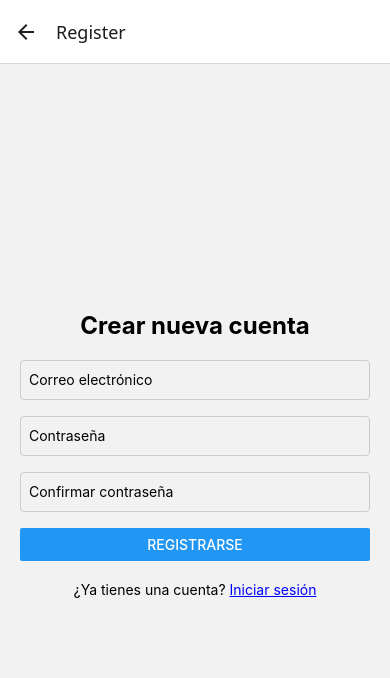
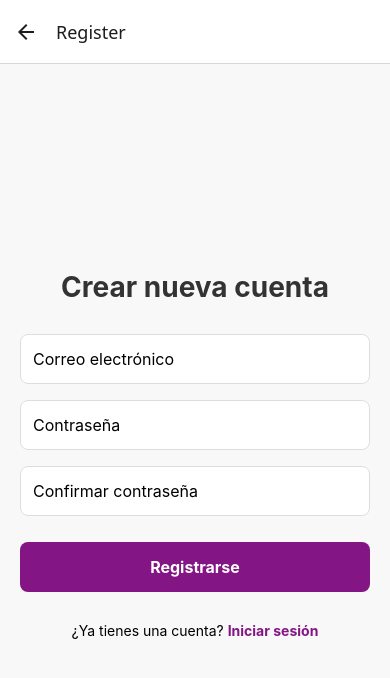
Before and after one commit to scalifag/patmos-app, a React Native app: screen /Register in a window 390 px wide. Shown: the top 678 px of the page. Built offline with nearby package versions, Linux system fonts and the light colour scheme; no server answers.

Commit message:
supabase connect, logout

```diff
--- a/src/auth/LoginScreen.tsx
+++ b/src/auth/LoginScreen.tsx
@@ -14,8 +14,8 @@ import {
   ScrollView,
   SafeAreaView
 } from 'react-native';
-import { isUserLoggedInOffline } from './authService';
-import { supabase } from '../api/supabaseClient';
+import { isUserLoggedInOffline } from '@/auth/authService';
+import { supabase } from '@/api/supabaseClient';
 
 export default function LoginScreen({ navigation }: any) {
   const [email, setEmail] = useState('');
@@ -160,18 +160,12 @@ export default function LoginScreen({ navigation }: any) {
             </TouchableOpacity>
           )}
 
-          <TouchableOpacity
-            style={styles.networkCheckButton}
-            onPress={checkNetwork}
-          >
-            <Text style={styles.networkCheckText}>Verificar conexión</Text>
-          </TouchableOpacity>
 
           <View style={styles.registerContainer}>
             <Text>¿No tienes una cuenta? </Text>
             <Text
               style={styles.registerLink}
-              onPress={() => navigation.navigate('Register')}
+              onPress={() => navigation.replace('Register')}
             >
               Regístrate
             </Text>
--- a/src/auth/RegisterScreen.tsx
+++ b/src/auth/RegisterScreen.tsx
@@ -1,6 +1,18 @@
 import React, { useState } from 'react';
-import { View, TextInput, Button, Text, Alert, StyleSheet } from 'react-native';
-import { signUp } from './authService';
+import {
+  View,
+  TextInput,
+  Text,
+  Alert,
+  StyleSheet,
+  ActivityIndicator,
+  TouchableOpacity,
+  Platform,
+  KeyboardAvoidingView,
+  ScrollView,
+  SafeAreaView
+} from 'react-native';
+import { signUp } from '@/auth/authService';
 
 export default function RegisterScreen({ navigation }: any) {
   const [email, setEmail] = useState('');
@@ -54,7 +66,12 @@ export default function RegisterScreen({ navigation }: any) {
   };
 
   return (
-    <View style={styles.container}>
+    <SafeAreaView style={styles.container}>
+      <KeyboardAvoidingView
+        behavior={Platform.OS === 'ios' ? 'padding' : 'height'}
+        style={styles.keyboardView}
+      >
+        <ScrollView contentContainerStyle={styles.scrollView}>
           <Text style={styles.title}>Crear nueva cuenta</Text>
 
           {error ? <Text style={styles.errorText}>{error}</Text> : null}
@@ -66,6 +83,7 @@ export default function RegisterScreen({ navigation }: any) {
             keyboardType="email-address"
             autoCapitalize="none"
             style={styles.input}
+            editable={!loading}
           />
 
           <TextInput
@@ -74,6 +92,7 @@ export default function RegisterScreen({ navigation }: any) {
             onChangeText={setPassword}
             secureTextEntry
             style={styles.input}
+            editable={!loading}
           />
 
           <TextInput
@@ -82,58 +101,94 @@ export default function RegisterScreen({ navigation }: any) {
             onChangeText={setConfirmPassword}
             secureTextEntry
             style={styles.input}
+            editable={!loading}
           />
 
-      <Button
-        title={loading ? "Registrando..." : "Registrarse"}
+          {loading ? (
+            <ActivityIndicator size="large" color="#841584" style={styles.loader} />
+          ) : (
+            <TouchableOpacity
+              style={styles.registerButton}
               onPress={handleRegister}
               disabled={loading}
-      />
+            >
+              <Text style={styles.registerButtonText}>Registrarse</Text>
+            </TouchableOpacity>
+          )}
 
           <View style={styles.loginLink}>
             <Text>¿Ya tienes una cuenta? </Text>
-        <Text
-          style={styles.linkText}
-          onPress={() => navigation.navigate('Login')}
-        >
-          Iniciar sesión
-        </Text>
+            <TouchableOpacity onPress={() => navigation.replace('Login')}>
+              <Text style={styles.linkText}>Iniciar sesión</Text>
+            </TouchableOpacity>
           </View>
-    </View>
+        </ScrollView>
+      </KeyboardAvoidingView>
+    </SafeAreaView>
   );
 }
 
 const styles = StyleSheet.create({
   container: {
     flex: 1,
+    backgroundColor: '#f8f8f8',
+  },
+  keyboardView: {
+    flex: 1,
+  },
+  scrollView: {
+    flexGrow: 1,
+    justifyContent: 'center',
     padding: 20,
-    justifyContent: 'center',
   },
   title: {
-    fontSize: 24,
+    fontSize: 28,
     fontWeight: 'bold',
-    marginBottom: 20,
+    marginBottom: 30,
     textAlign: 'center',
+    color: '#333',
   },
   input: {
-    height: 40,
+    height: 50,
     borderWidth: 1,
-    borderColor: '#ccc',
-    borderRadius: 4,
+    borderColor: '#ddd',
+    borderRadius: 8,
     marginBottom: 16,
-    paddingHorizontal: 8,
+    paddingHorizontal: 12,
+    backgroundColor: 'white',
+    fontSize: 16,
+  },
+  registerButton: {
+    backgroundColor: '#841584',
+    borderRadius: 8,
+    height: 50,
+    justifyContent: 'center',
+    alignItems: 'center',
+    marginTop: 10,
+  },
+  registerButtonText: {
+    color: 'white',
+    fontSize: 16,
+    fontWeight: 'bold',
+  },
+  loader: {
+    marginVertical: 20,
   },
   errorText: {
-    color: 'red',
-    marginBottom: 10,
+    color: '#d32f2f',
+    marginBottom: 15,
+    textAlign: 'center',
+    backgroundColor: '#ffebee',
+    padding: 10,
+    borderRadius: 4,
   },
   loginLink: {
     flexDirection: 'row',
     justifyContent: 'center',
-    marginTop: 20,
+    marginTop: 30,
   },
   linkText: {
-    color: 'blue',
-    textDecorationLine: 'underline',
+    color: '#841584',
+    fontWeight: 'bold',
   }
 });
--- a/src/screens/SettingsScreen.tsx
+++ b/src/screens/SettingsScreen.tsx
@@ -1,9 +1,68 @@
 // src/screens/SettingsScreen.tsx
 import React from 'react';
-import { View, Text } from 'react-native';
+import { View, Text, TouchableOpacity, StyleSheet, Alert } from 'react-native';
+import { useNavigation } from '@react-navigation/native';
+import { StackNavigationProp } from '@react-navigation/stack';
+import { logout } from '@/auth/authService';
+
+// Define the navigation param list type
+type RootStackParamList = {
+  Login: undefined;
+  Register: undefined;
+  Settings: undefined;
+};
+
+// Create a typed navigation hook
+type NavigationProp = StackNavigationProp<RootStackParamList>;
 
 export default function SettingsScreen() {
+  const navigation = useNavigation<NavigationProp>();
+
+  const handleLogout = async () => {
+    try {
+      await logout();
+      navigation.reset({
+        index: 0,
+        routes: [{ name: 'Login' }]
+      });
+    } catch (error) {
+      Alert.alert('Error', 'No se pudo cerrar la sesión');
+      console.error('Error al cerrar sesión:', error);
+    }
+  };
+
   return (
-    <View><Text>Conexión a SAP Service Layer</Text></View>
+    <View style={styles.container}>
+      <Text style={styles.title}>Conexión a SAP Service Layer</Text>
+      <TouchableOpacity
+        style={styles.logoutButton}
+        onPress={handleLogout}
+      >
+        <Text style={styles.logoutText}>Logout</Text>
+      </TouchableOpacity>
+    </View>
   );
 }
+
+const styles = StyleSheet.create({
+  container: {
+    flex: 1,
+    padding: 16,
+  },
+  title: {
+    fontSize: 18,
+    fontWeight: 'bold',
+    marginBottom: 20,
+  },
+  logoutButton: {
+    backgroundColor: '#f44336',
+    padding: 12,
+    borderRadius: 8,
+    alignItems: 'center',
+    marginTop: 20,
+  },
+  logoutText: {
+    color: 'white',
+    fontWeight: 'bold',
+  }
+});
```
Lines whose indentation alone changed are shown as unchanged.
